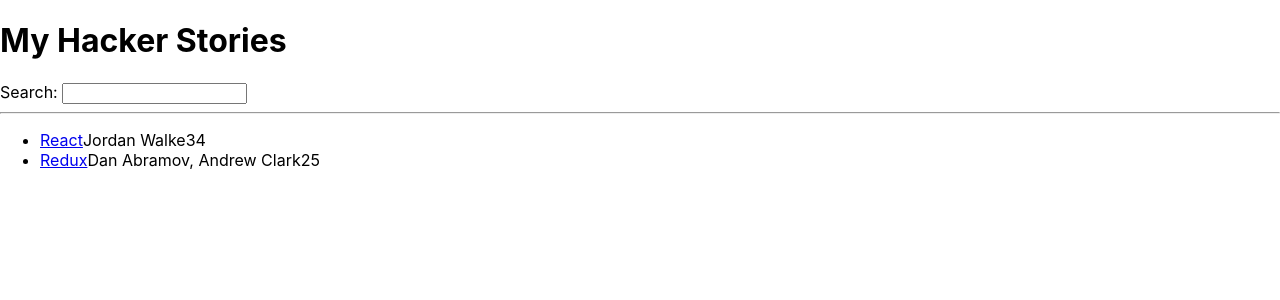
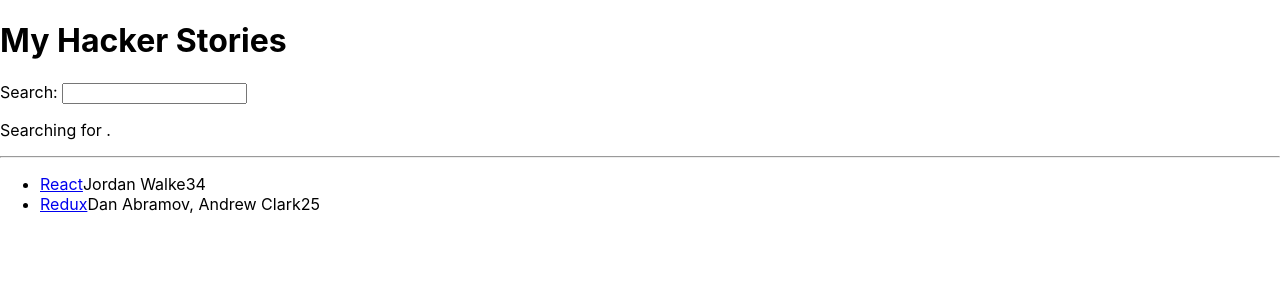
Before and after one commit to Ekaterina-Bondareva/blog_site, a React (Create React App) app: page / in a window 1280 px wide. Shown: the top 300 px of the page. Built offline with nearby package versions, Linux system fonts and the light colour scheme.

Commit message:
Adding react state

```diff
--- a/src/App.js
+++ b/src/App.js
@@ -36,13 +36,20 @@
 };
 
 const Search = () => {
+  const [searchTerm, setSearchTerm] = React.useState('');
+
   const handleChange = (event) => {
-    console.log(event.target.value);
+    setSearchTerm(event.target.value);
   };
+
   return (
     <div>
       <label htmlFor="search">Search: </label>
       <input id="search" type="text" onChange={handleChange} />
+
+      <p>
+        Searching for <strong>{searchTerm}</strong>.
+      </p>
     </div>
   );
 };
```
